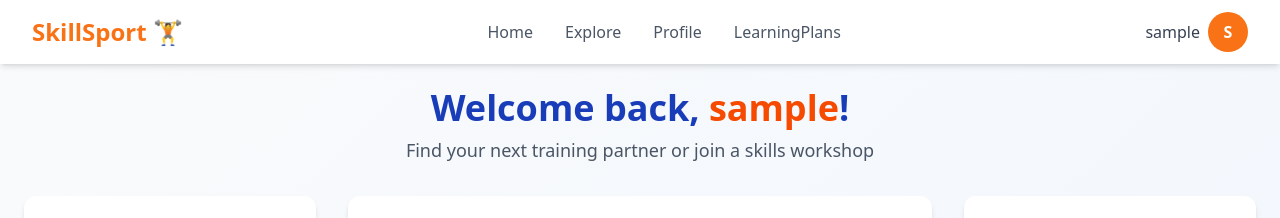
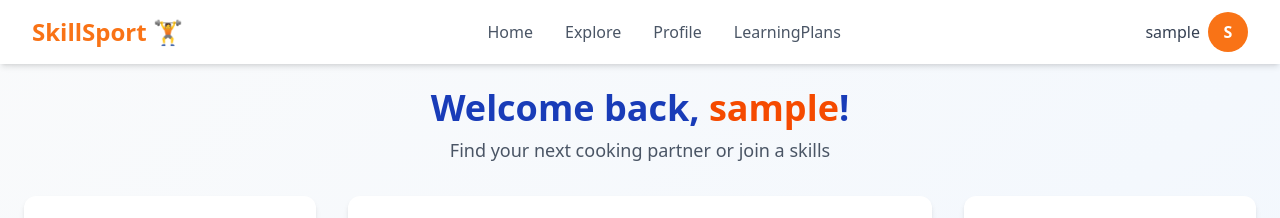
Before and after one commit to Lakindu02/cooking-app, a React (Vite) app in the folder frontend/: page / in a window 1280 px wide. Shown: the top 218 px of the page. Built offline with nearby package versions, Linux system fonts and the light colour scheme; no server answers; sample sign-in values are in the browser's storage.

Commit message:
update home component

```diff
--- a/frontend/src/components/Home.jsx
+++ b/frontend/src/components/Home.jsx
@@ -85,7 +85,7 @@ const Home = () => {
               Welcome back, <span className="text-orange-600">{username}</span>!
             </h1>
             <p className="text-lg text-gray-600">
-              Find your next training partner or join a skills workshop
+              Find your next cooking partner or join a skills
             </p>
           </div>
 
@@ -122,7 +122,7 @@ const Home = () => {
             <div className="lg:w-2/4 w-full">
               <div className="bg-white rounded-xl shadow-md p-6">
                 <h2 className="text-xl font-bold text-blue-800 mb-6 flex items-center">
-                  <span className="mr-2">🏆</span> Upcoming Training Sessions
+                  <span className="mr-2">🏆</span> Upcoming cooking Sessions
                 </h2>
                 <div className="space-y-6">
                   {trainingSessions.map((session) => (
@@ -165,7 +165,7 @@ const Home = () => {
               <div className="bg-white rounded-xl shadow-md p-6">
                 <div className="flex justify-between items-center mb-4">
                   <h2 className="text-xl font-bold text-blue-800 flex items-center">
-                    <span className="mr-2">👥</span> Sport Communities
+                    <span className="mr-2">👥</span> Communities
                   </h2>
                   <button
                     onClick={() => setShowForm(!showForm)}
```
